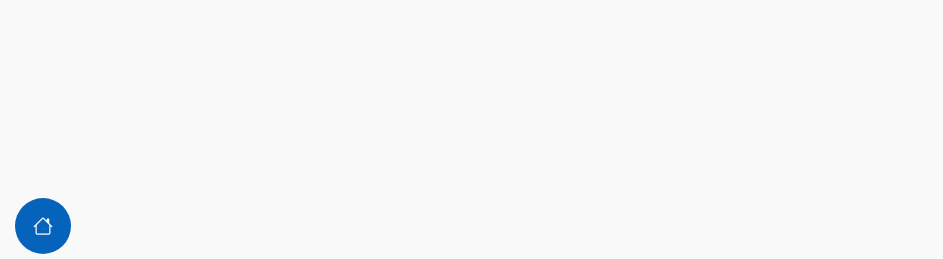
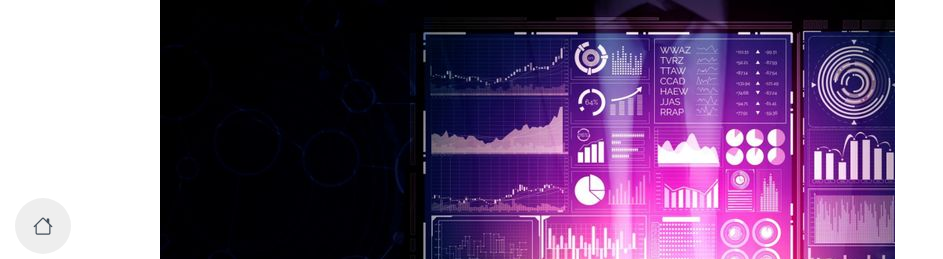
Before and after one commit to HestiNhy13/cv_hesti, a plain HTML site: page index.html in a window 1280 px wide. Shown: the top 259 px of the page, without its empty margins (0-943 px from the left). Drawn offline with Linux system fonts and the light colour scheme.

Commit message:
Update index.html

```diff
--- a/index.html
+++ b/index.html
@@ -58,9 +58,9 @@
   <main class="main">
 
     <!-- Hero Section -->
-    <section id="hero" class="hero section light-background">
+    <!-- <section id="hero" class="hero section light-background"> -->
 
-      <!-- <img src="assets/img/hd1.jpg" alt=""> -->
+      <img src="assets/img/hd1.jpg" alt="">
 
       <div class="container" data-aos="zoom-out">
         <div class="row justify-content-center">
```
